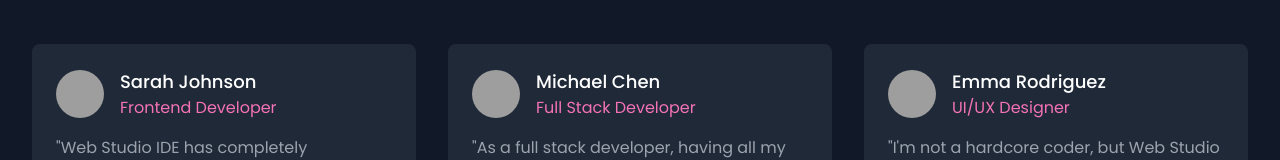
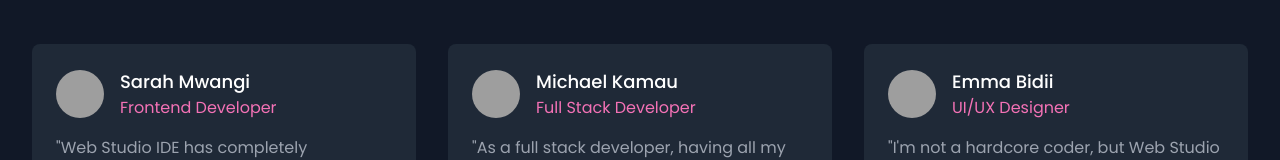
Before and after one commit to TheByteCrafter/Web-Studio-Website, a plain HTML site: page index.html in a window 1280 px wide. Shown: the part 3069-3229 px from the top of the page. Drawn offline with nearby package versions, Linux system fonts and the light colour scheme; grey boxes are pictures that could not be loaded.

```diff
--- a/index.html
+++ b/index.html
@@ -488,7 +488,7 @@
                             <img class="h-12 w-12 rounded-full" src="https://randomuser.me/api/portraits/women/44.jpg" alt="Sarah Johnson">
                         </div>
                         <div class="ml-4">
-                            <h3 class="text-lg font-medium text-white">Sarah Johnson</h3>
+                            <h3 class="text-lg font-medium text-white">Sarah Mwangi</h3>
                             <p class="text-pink-400">Frontend Developer</p>
                         </div>
                     </div>
@@ -513,7 +513,7 @@
                             <img class="h-12 w-12 rounded-full" src="https://randomuser.me/api/portraits/men/32.jpg" alt="Michael Chen">
                         </div>
                         <div class="ml-4">
-                            <h3 class="text-lg font-medium text-white">Michael Chen</h3>
+                            <h3 class="text-lg font-medium text-white">Michael Kamau</h3>
                             <p class="text-pink-400">Full Stack Developer</p>
                         </div>
                     </div>
@@ -538,7 +538,7 @@
                             <img class="h-12 w-12 rounded-full" src="https://randomuser.me/api/portraits/women/68.jpg" alt="Emma Rodriguez">
                         </div>
                         <div class="ml-4">
-                            <h3 class="text-lg font-medium text-white">Emma Rodriguez</h3>
+                            <h3 class="text-lg font-medium text-white">Emma Bidii</h3>
                             <p class="text-pink-400">UI/UX Designer</p>
                         </div>
                     </div>
```
